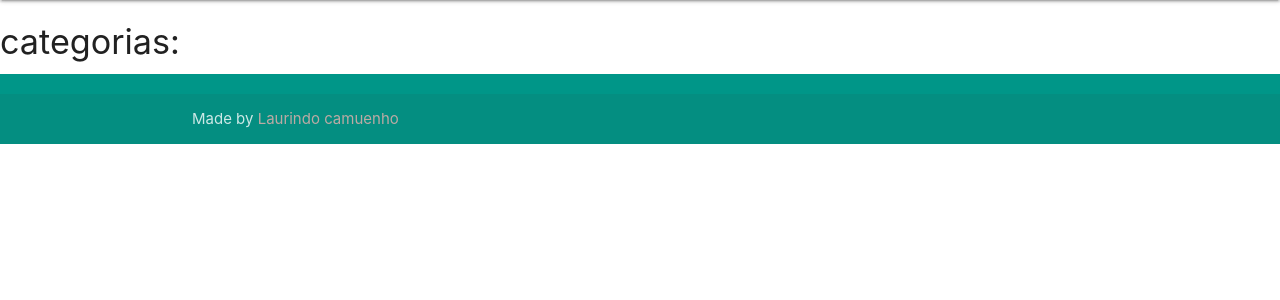
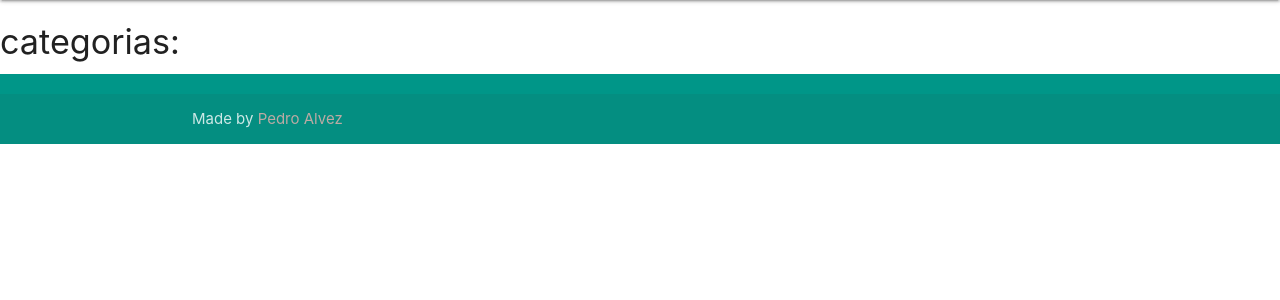
Before and after one commit to Mundoweconnect/MWCMediaOs, a Node server app: page /categorias in a window 1280 px wide. Shown: the part 64-364 px from the top of the page. Run offline with Node 20, Linux system fonts and the light colour scheme; data that the repository does not hold is empty; some libraries are stand-ins or nearby versions.

Commit message:
update n

```diff
--- a/views/partials/_footer.handlebars
+++ b/views/partials/_footer.handlebars
@@ -1,7 +1,7 @@
 <footer class="page-footer teal">
   <div class="footer-copyright">
     <div class="container">
-      Made by <a class="brown-text text-lighten-3" href="#">Laurindo camuenho</a>
+      Made by <a class="brown-text text-lighten-3" href="#">Pedro Alvez</a>
     </div>
   </div>
 </footer>
```
